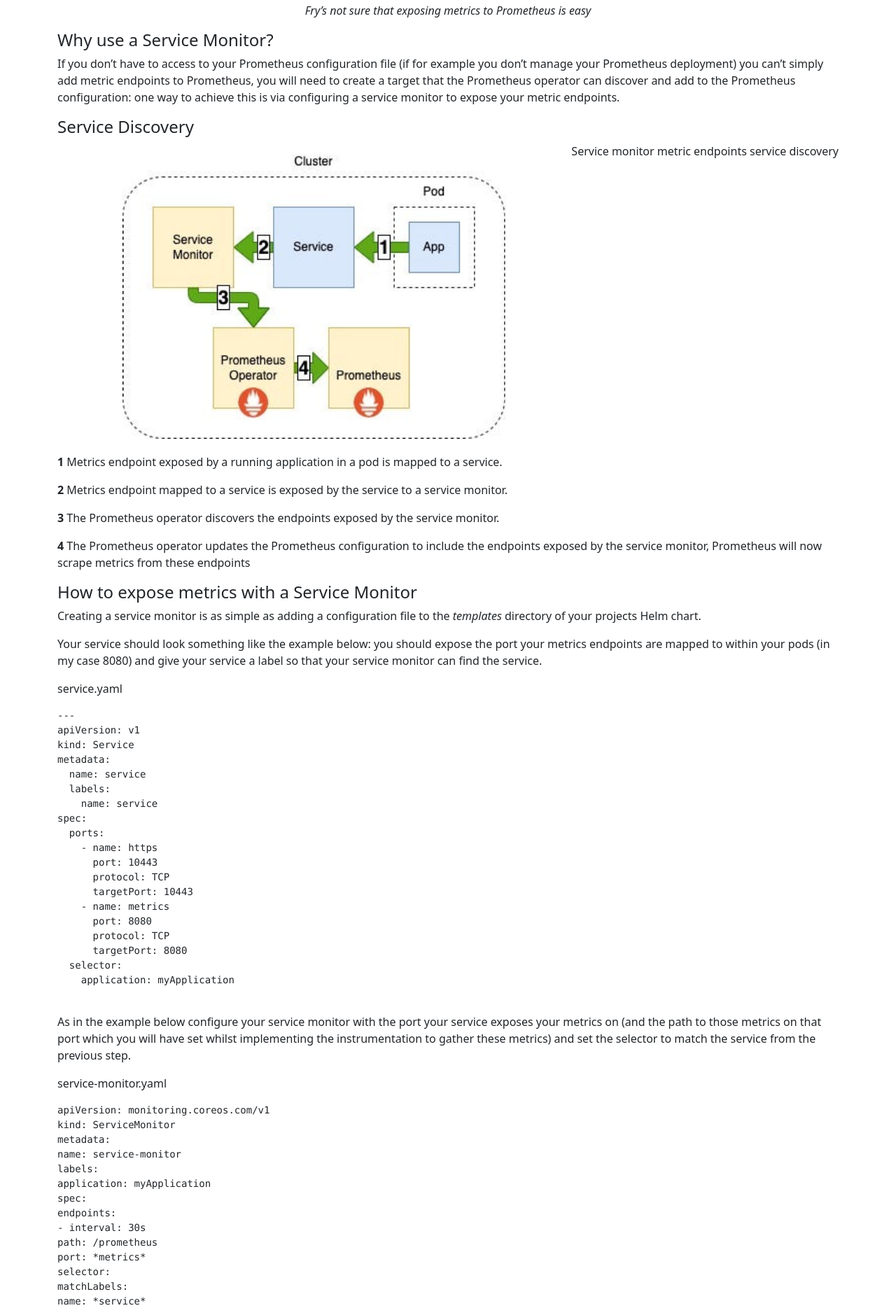
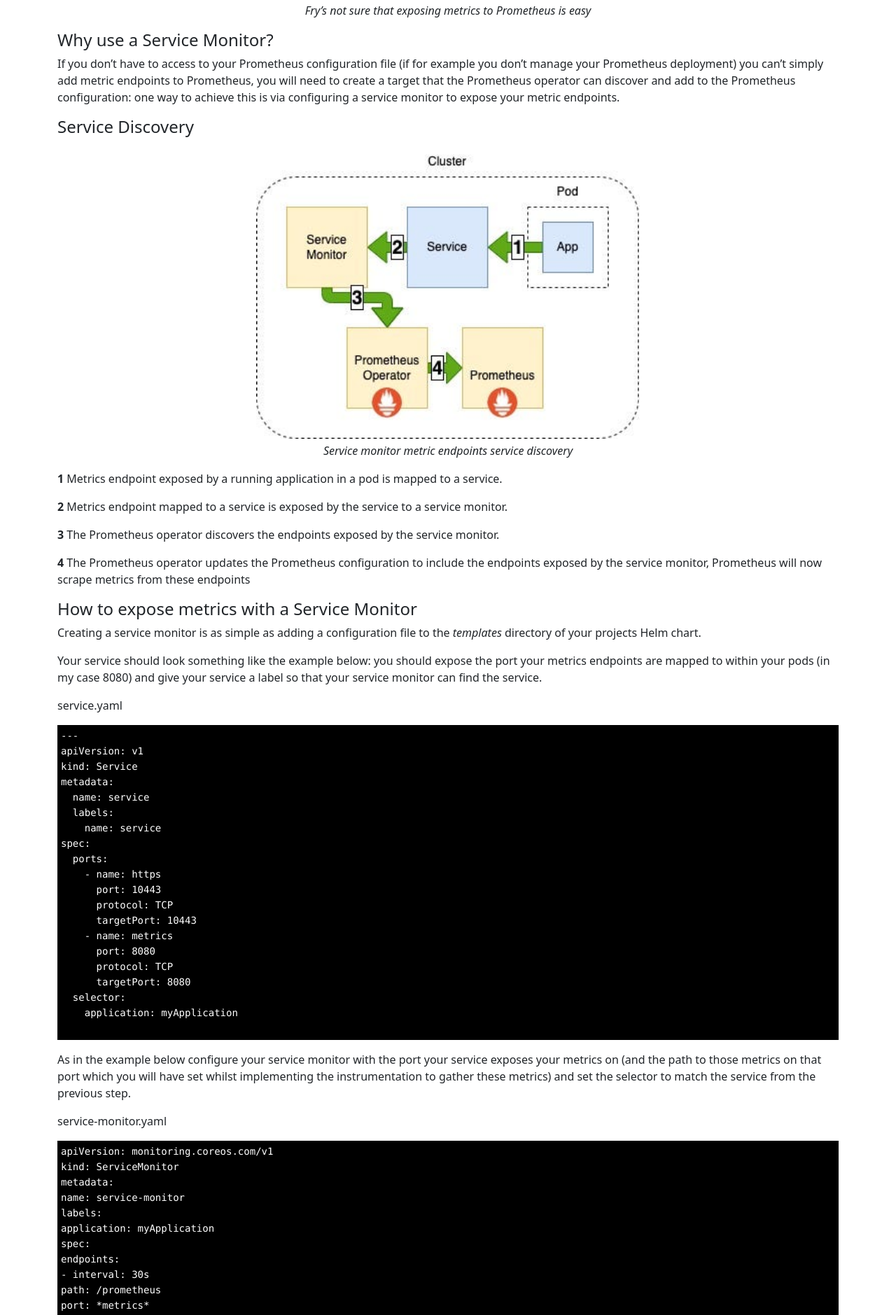
Before and after one commit to hevansDev/portfolio-website, a Jekyll site: the page built from _posts/2022-05-12-exposing-metrics-to-prometheus.md, in a window 1280 px wide. Shown: the part 671-2550 px from the top of the page at 70% size. Built offline with Jekyll 4.4.1, drawn with Linux system fonts in a browser that asks for light colours; nearby versions of some CDN libraries.

Commit message:
feat(blog): Added some basic formatting for code blocks

```diff
--- a/_posts/2022-05-12-exposing-metrics-to-prometheus.md
+++ b/_posts/2022-05-12-exposing-metrics-to-prometheus.md
@@ -18,7 +18,8 @@
 #### Service Discovery
 
 
-![]({{ site.baseurl }}/assets/images/1KgS_SjbowMLLyo9wlsW7pQ.jpeg)Service monitor metric endpoints service discovery
+![]({{ site.baseurl }}/assets/images/1KgS_SjbowMLLyo9wlsW7pQ.jpeg)
+*Service monitor metric endpoints service discovery*
 
 **1** Metrics endpoint exposed by a running application in a pod is mapped to a service.
 
--- /dev/null
+++ b/_sass/code-block.scss
@@ -0,0 +1,7 @@
+pre {
+    font-family: monospace;
+    background-color: black;
+    color: white;
+    box-decoration-break: clone;
+    padding: 5px;
+}
--- a/assets/css/styles.scss
+++ b/assets/css/styles.scss
@@ -1,3 +1,4 @@
 ---
 ---
 @import "image-grid";
+@import "code-block";
```
